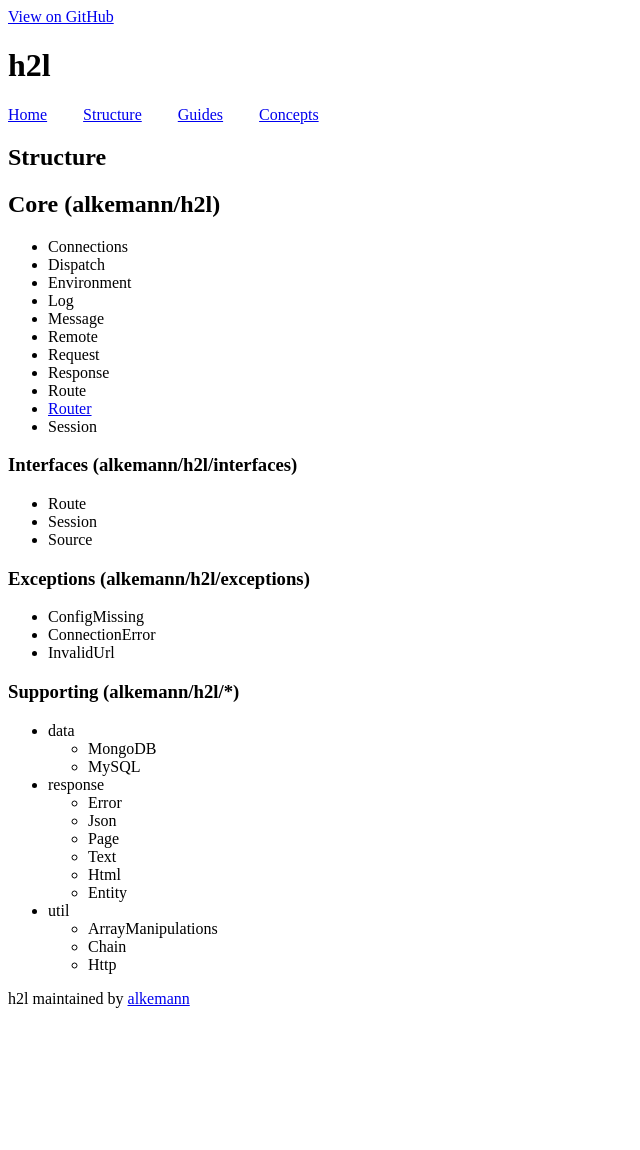
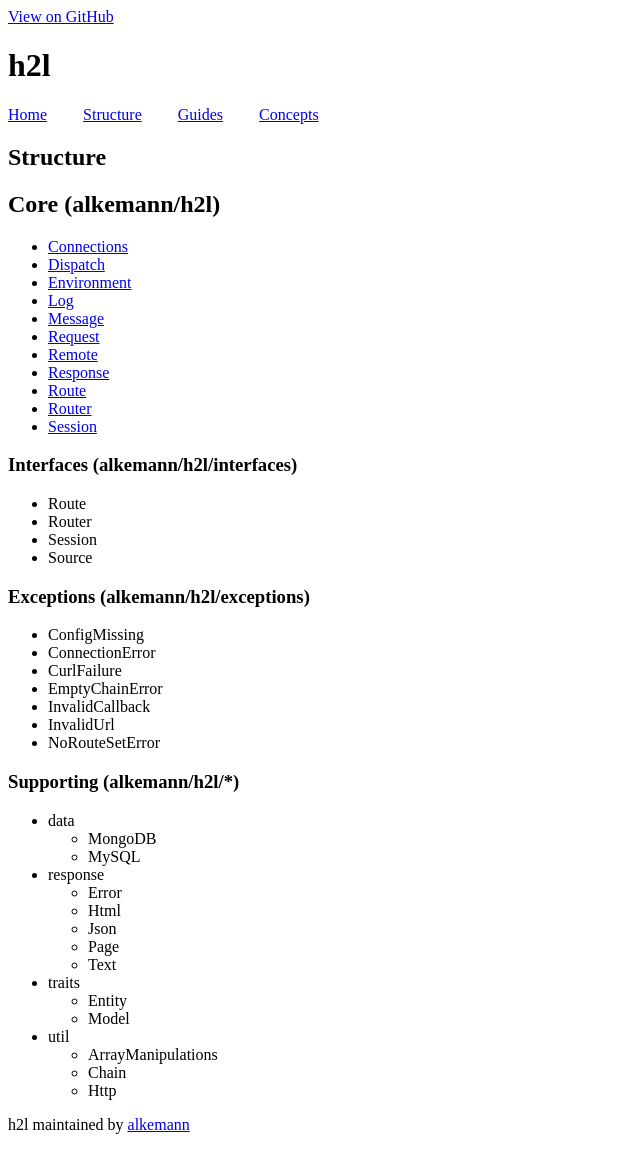
Before and after one commit to alkemann/h2l, a Jekyll site: the page built from docs/structure.md, in a window 1280 px wide. Shown: the whole page, without its empty margins (0-640 px from the left). Built offline with Jekyll 4.4.1, drawn with Linux system fonts in a browser that asks for light colours; our own code applies the rules of GitHub Pages for plain Markdown files; the repository's description, which GitHub fills in, is left out; before the commit the page ends 1024 px from its top, so only the background shows below that.

Commit message:
Updated links to classes in Structure

```diff
--- a/docs/structure.md
+++ b/docs/structure.md
@@ -1,39 +1,50 @@
 # Structure
 
 ## Core (alkemann/h2l)
-- Connections
-- Dispatch
-- Environment
-- Log
-- Message
-- Remote
-- Request
-- Response
-- Route
-- [Router](classes/Router.md)
-- Session
+
+ - [Connections](classes/Connections.md)
+ - [Dispatch](classes/Dispatch.md)
+ - [Environment](classes/Environment.md)
+ - [Log](classes/Log.md)
+ - [Message](classes/Message.md)
+ - [Request](classes/Request.md)
+ - [Remote](classes/Remote.md)
+ - [Response](classes/Response.md)
+ - [Route](classes/Route.md)
+ - [Router](classes/Router.md)
+ - [Session](classes/Session.md)
 
 ### Interfaces (alkemann/h2l/interfaces)
+
 - Route
+- Router
 - Session
 - Source
 
 ### Exceptions (alkemann/h2l/exceptions)
+
 - ConfigMissing
 - ConnectionError
+- CurlFailure
+- EmptyChainError
+- InvalidCallback
 - InvalidUrl
+- NoRouteSetError
 
 ### Supporting (alkemann/h2l/*)
+
 - data
     - MongoDB
     - MySQL
 - response
     - Error
+    - Html
     - Json
     - Page
     - Text
-    - Html
+- traits
     - Entity
+    - Model
 - util
     - ArrayManipulations
     - Chain
```
